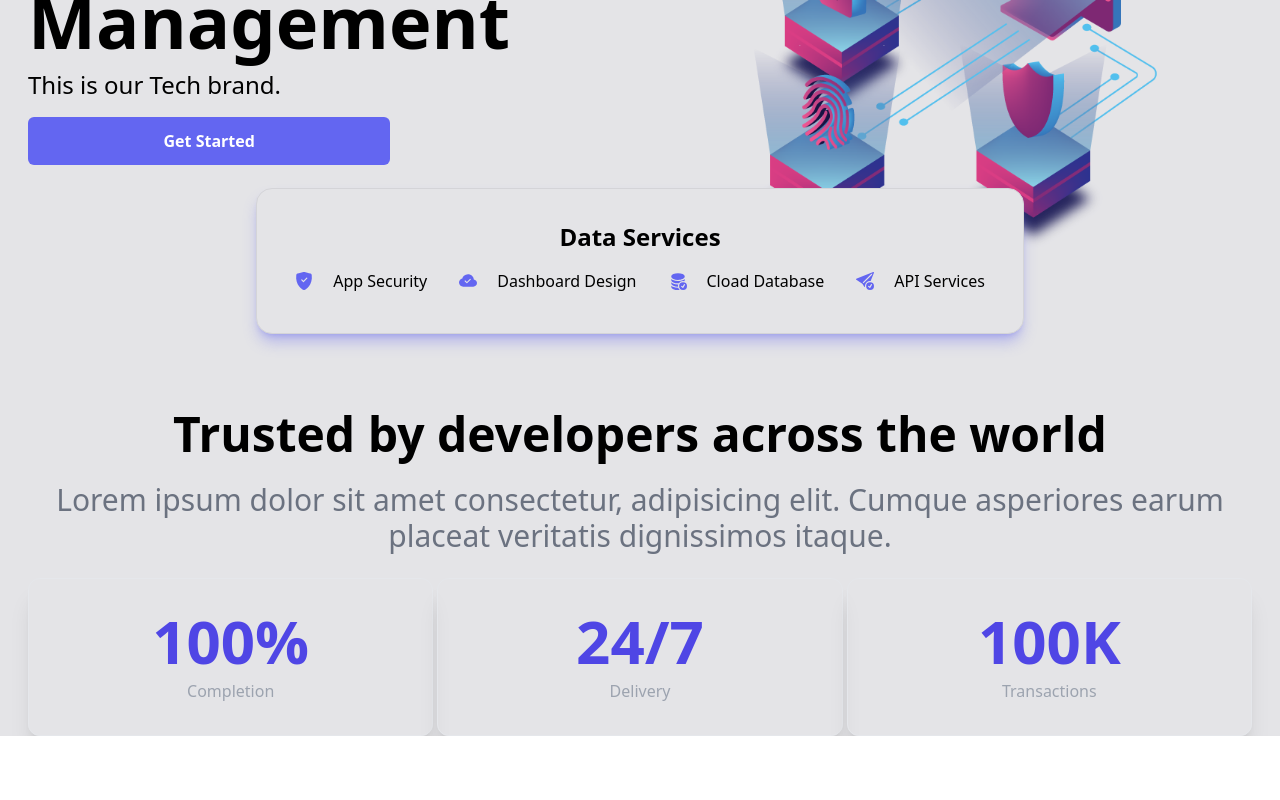
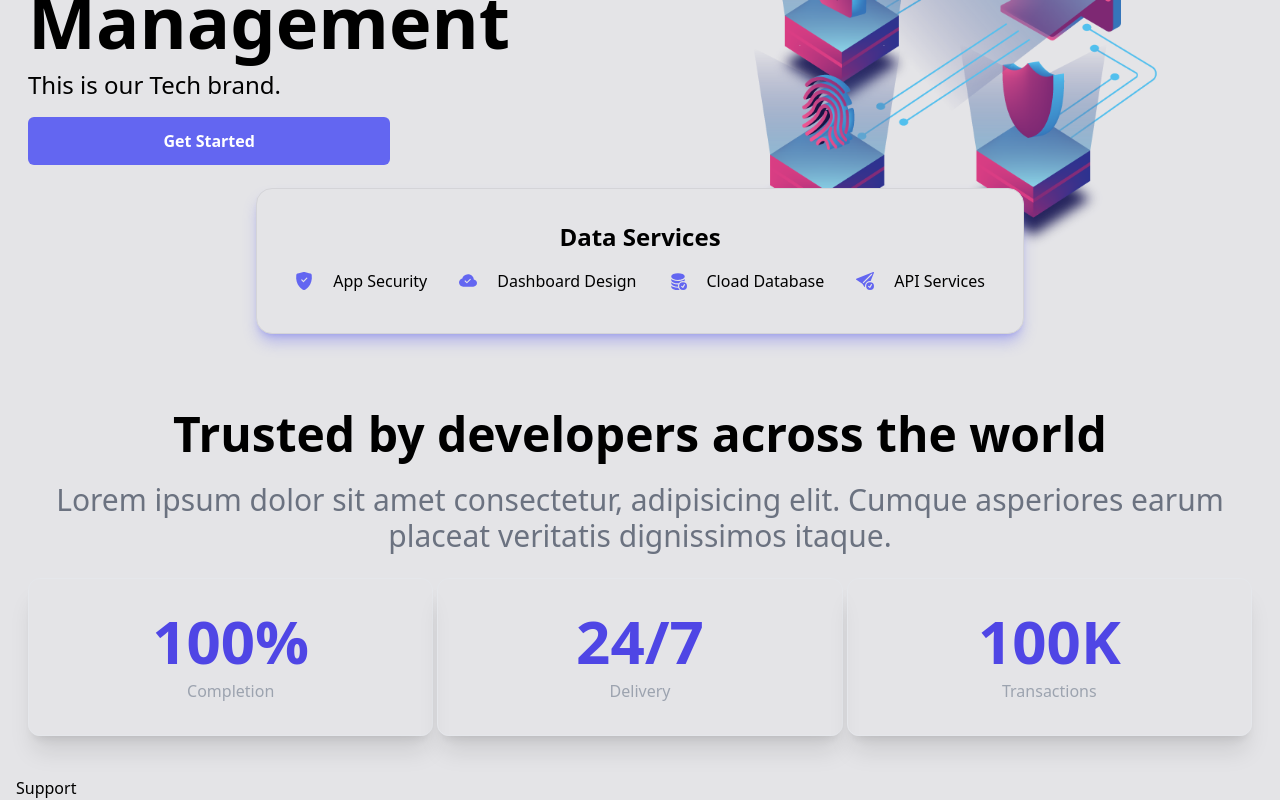
Before and after one commit to Mhamad-Raad/company-website1, a React (Create React App) app: page / in a window 1280 px wide. Shown: the part 279-1079 px from the top of the page. Before the commit the page ends 1015 px from the top, so only its background shows below. Built offline with nearby package versions, Linux system fonts and the light colour scheme.

Commit message:
add structure for support section

```diff
--- a/src/App.tsx
+++ b/src/App.tsx
@@ -3,6 +3,7 @@ import { FC } from 'react';
 import Navbar from './components/Navbar/Navbar';
 import Hero from './components/Hero/Hero';
 import About from './components/About/About';
+import Support from './components/Support/Support';
 
 import './App.scss';
 
@@ -13,6 +14,7 @@ const App: FC<{}> = () => {
       <main>
         <Hero />
         <About />
+        <Support />
       </main>
     </div>
   );
--- a/src/components/About/About.tsx
+++ b/src/components/About/About.tsx
@@ -4,7 +4,7 @@ import './About.scss';
 
 const About: FC<{}> = () => {
   return (
-    <section className='w-full mt-56 md:mt-40 max-[400px]:mt-[300px]'>
+    <section className='w-full mt-56 md:mt-40 max-[400px]:mt-[300px] pb-10'>
       <div className='max-w-[1240px] mx-auto'>
         <div className='text-center'>
           <h2 className='text-5xl font-bold'>
--- /dev/null
+++ b/src/components/Support/Support.tsx
@@ -0,0 +1,11 @@
+import { FC } from 'react';
+
+import './Support.scss';
+
+const Support: FC<{}> = () => {
+  return <section>
+    Support
+  </section>;
+};
+
+export default Support;
```
Also changed, not shown: src/components/Support/Support.scss (added).
